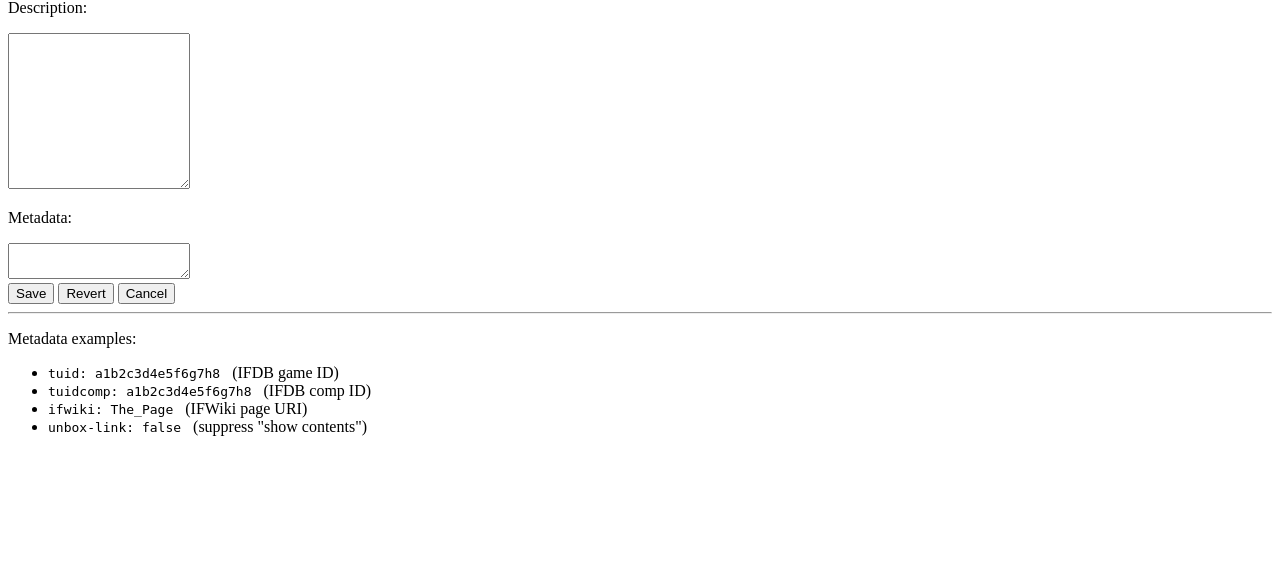
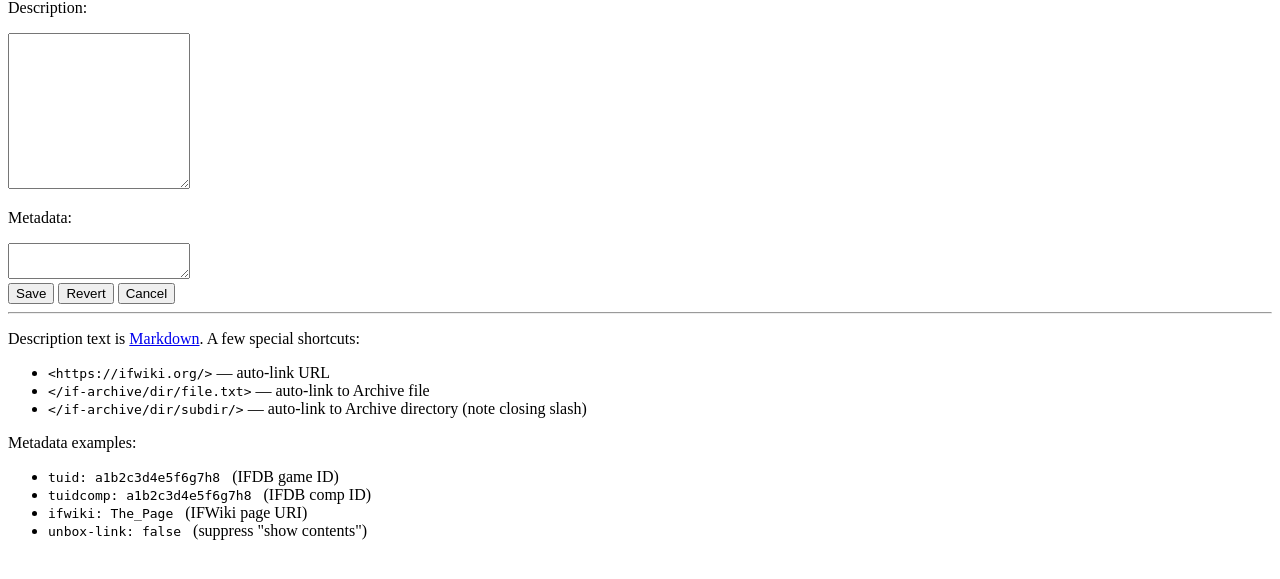
Before and after one commit to iftechfoundation/ifarchive-admintool, a Python web app: template templates/editindexone.html in a window 1280 px wide. Shown: the part 173-752 px from the top of the page. Run offline with Jinja, Linux system fonts and the light colour scheme; the template is opened without the code that fills it, so the values that code supplies are empty.

Commit message:
Add to docs.

```diff
--- a/templates/editindexone.html
+++ b/templates/editindexone.html
@@ -69,6 +69,15 @@ entry for <code>{{ filename }}</code>
 <hr>
 
 <p class="ItemName">
+Description text is <a href="https://daringfireball.net/projects/markdown/syntax">Markdown</a>.
+A few special shortcuts:
+</p>
+<ul>
+<li><code>&lt;https://ifwiki.org/&gt;</code> &#x2014; auto-link URL
+<li><code>&lt;/if-archive/dir/file.txt&gt;</code> &#x2014; auto-link to Archive file
+<li><code>&lt;/if-archive/dir/subdir/&gt;</code> &#x2014; auto-link to Archive directory (note closing slash)
+</ul>
+<p class="ItemName">
 Metadata examples:
 </p>
 <ul>
```
